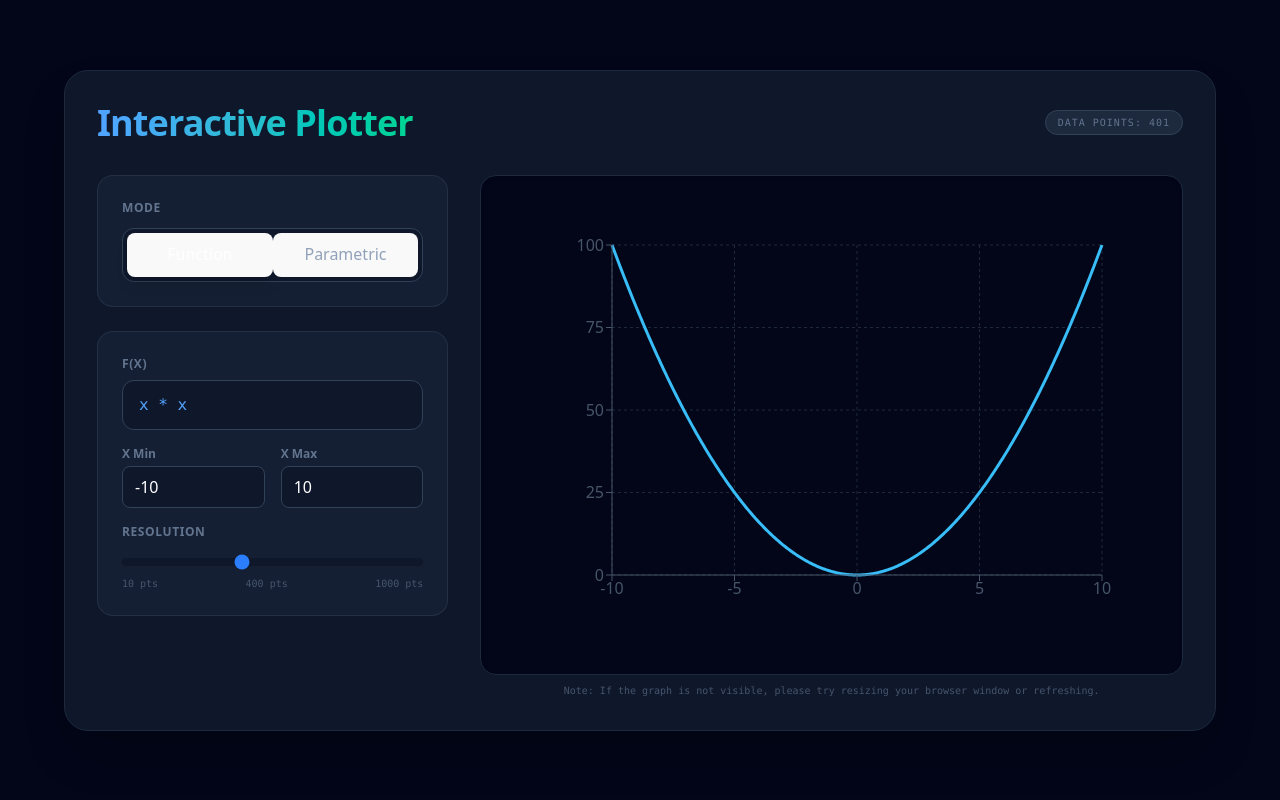
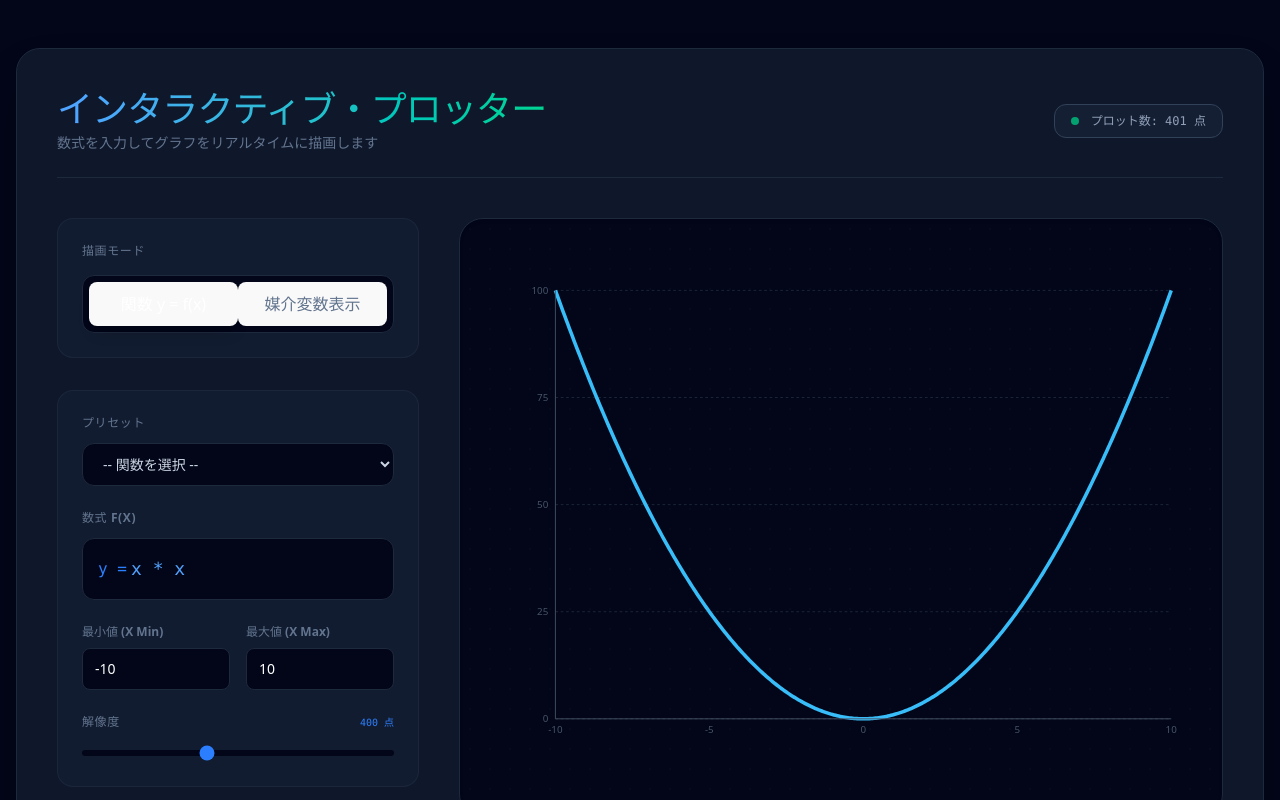
Before and after one commit to gkennie-ctrl/graph-sample, a React (Vite) app: page / in a window 1280 px wide. Shown: the top 800 px of the page. Built offline with nearby package versions, Linux system fonts and the light colour scheme.

Commit message:
UI: 日本語化、プリセット関数の追加、およびレイアウトの大幅な改善

```diff
--- a/src/components/GraphPlotter.tsx
+++ b/src/components/GraphPlotter.tsx
@@ -127,66 +127,103 @@ export const GraphPlotter: React.FC<GraphPlotterProps> = ({ width: initialWidth
         }
     }
 
+    // プリセット関数
+    const presets = [
+        { label: "二次関数 (x²)", value: "x * x" },
+        { label: "サイン波 (sin x)", value: "sin(x)" },
+        { label: "正規分布", value: "exp(-x*x/2) / sqrt(2*PI)" },
+        { label: "シグモイド関数", value: "1 / (1 + exp(-x))" },
+        { label: "減衰振動", value: "exp(-0.2*x) * cos(2*x)" },
+    ];
+
+    const parametricPresets = [
+        { label: "円", x: "3 * cos(t)", y: "3 * sin(t)" },
+        { label: "リサジュー図形", x: "3 * sin(3*t)", y: "2 * sin(2*t)" },
+        { label: "心臓形 (カージオイド)", x: "2 * cos(t) * (1 - cos(t))", y: "2 * sin(t) * (1 - cos(t))" },
+        { label: "螺旋", x: "0.5 * t * cos(t)", y: "0.5 * t * sin(t)" },
+    ];
+
     return (
-        <div className="bg-slate-900 text-white p-6 md:p-8 rounded-3xl shadow-2xl border border-slate-800 max-w-6xl mx-auto my-8 font-sans">
-            <div className="flex items-center justify-between mb-8">
+        <div className="bg-slate-900 text-white p-6 md:p-10 rounded-3xl shadow-2xl border border-slate-800 max-w-7xl mx-auto my-8 font-sans transition-all duration-500">
+            <div className="flex flex-col md:flex-row items-center justify-between mb-10 border-b border-slate-800 pb-6 gap-4">
+                <div>
                     <h2 className="text-3xl md:text-4xl font-black tracking-tight text-transparent bg-clip-text bg-linear-to-r from-blue-400 to-emerald-400">
-                    Interactive Plotter
+                        インタラクティブ・プロッター
                     </h2>
-                <div className="px-3 py-1 rounded-full bg-slate-800 border border-slate-700 text-[10px] font-mono text-slate-500 uppercase tracking-widest">
-                    Data Points: {data.length}
+                    <p className="text-slate-500 text-sm mt-1">数式を入力してグラフをリアルタイムに描画します</p>
+                </div>
+                <div className="px-4 py-2 rounded-xl bg-slate-800/50 border border-slate-700 text-xs font-mono text-slate-400 flex items-center gap-3">
+                    <span className="flex h-2 w-2 rounded-full bg-emerald-500 animate-pulse"></span>
+                    プロット数: {data.length} 点
                 </div>
             </div>
 
-            <div className="flex flex-col lg:flex-row gap-8">
-                <div className="w-full lg:w-1/3 space-y-6">
-                    <div className="bg-slate-800/50 p-6 rounded-2xl border border-slate-700/50">
-                        <label className="block text-xs font-bold uppercase tracking-wider text-slate-500 mb-3">Mode</label>
-                        <div className="flex bg-slate-900 p-1 rounded-xl border border-slate-700">
+            <div className="grid grid-cols-1 xl:grid-cols-12 gap-10">
+                <div className="xl:col-span-4 space-y-8">
+                    {/* モード切り替え */}
+                    <div className="bg-slate-800/30 p-6 rounded-2xl border border-slate-700/30">
+                        <label className="block text-xs font-bold uppercase tracking-wider text-slate-500 mb-4">描画モード</label>
+                        <div className="flex bg-slate-950 p-1.5 rounded-xl border border-slate-800">
                             <button
                                 onClick={() => setMode("normal")}
-                                className={`flex-1 py-2 px-4 rounded-lg text-sm font-bold transition-all ${mode === "normal" ? "bg-blue-600 text-white shadow-lg" : "text-slate-400 hover:text-white"}`}
+                                className={`flex-1 py-2.5 px-4 rounded-lg text-sm font-bold transition-all duration-300 ${mode === "normal" ? "bg-blue-600 text-white shadow-lg" : "text-slate-500 hover:text-white"}`}
                             >
-                                Function
+                                関数 y = f(x)
                             </button>
                             <button
                                 onClick={() => setMode("parametric")}
-                                className={`flex-1 py-2 px-4 rounded-lg text-sm font-bold transition-all ${mode === "parametric" ? "bg-blue-600 text-white shadow-lg" : "text-slate-400 hover:text-white"}`}
+                                className={`flex-1 py-2.5 px-4 rounded-lg text-sm font-bold transition-all duration-300 ${mode === "parametric" ? "bg-blue-600 text-white shadow-lg" : "text-slate-500 hover:text-white"}`}
                             >
-                                Parametric
+                                媒介変数表示
                             </button>
                         </div>
                     </div>
 
-                    <div className="bg-slate-800/50 p-6 rounded-2xl border border-slate-700/50 space-y-4">
+                    {/* 設定パネル */}
+                    <div className="bg-slate-800/30 p-6 rounded-2xl border border-slate-700/30 space-y-6">
                         {mode === "normal" ? (
                             <>
                                 <div>
-                                    <label className="block text-xs font-bold uppercase tracking-wider text-slate-500 mb-2">f(x)</label>
+                                    <label className="block text-xs font-bold uppercase tracking-wider text-slate-500 mb-3">プリセット</label>
+                                    <select
+                                        onChange={(e) => setExpression(e.target.value)}
+                                        className="w-full bg-slate-950 border border-slate-800 rounded-xl px-4 py-2.5 text-sm text-slate-300 focus:ring-2 focus:ring-blue-500 outline-none cursor-pointer"
+                                    >
+                                        <option value="">-- 関数を選択 --</option>
+                                        {presets.map((p) => (
+                                            <option key={p.label} value={p.value}>{p.label}</option>
+                                        ))}
+                                    </select>
+                                </div>
+                                <div>
+                                    <label className="block text-xs font-bold uppercase tracking-wider text-slate-500 mb-3">数式 f(x)</label>
+                                    <div className="relative group">
+                                        <span className="absolute left-4 top-1/2 -translate-y-1/2 text-blue-500 font-mono">y =</span>
                                         <input
                                             value={expression}
                                             onChange={(e) => setExpression(e.target.value)}
-                                        className="w-full bg-slate-900 border border-slate-700 rounded-xl px-4 py-3 focus:ring-2 focus:ring-blue-500 outline-none transition-all font-mono text-blue-400"
+                                            className="w-full bg-slate-950 border border-slate-800 rounded-xl pl-12 pr-4 py-4 focus:ring-2 focus:ring-blue-500 outline-none transition-all font-mono text-blue-400 text-lg"
                                             placeholder="x * x"
                                         />
                                     </div>
+                                </div>
                                 <div className="grid grid-cols-2 gap-4">
                                     <div>
-                                        <label className="block text-xs font-bold text-slate-500 mb-1">X Min</label>
+                                        <label className="block text-xs font-bold text-slate-500 mb-2">最小値 (X Min)</label>
                                         <input
                                             type="number"
                                             value={xmin}
                                             onChange={(e) => setXmin(Number(e.target.value))}
-                                            className="w-full bg-slate-900 border border-slate-700 rounded-lg px-3 py-2 focus:ring-2 focus:ring-blue-500 outline-none"
+                                            className="w-full bg-slate-950 border border-slate-800 rounded-lg px-3 py-2.5 focus:ring-2 focus:ring-blue-500 outline-none text-sm"
                                         />
                                     </div>
                                     <div>
-                                        <label className="block text-xs font-bold text-slate-500 mb-1">X Max</label>
+                                        <label className="block text-xs font-bold text-slate-500 mb-2">最大値 (X Max)</label>
                                         <input
                                             type="number"
                                             value={xmax}
                                             onChange={(e) => setXmax(Number(e.target.value))}
-                                            className="w-full bg-slate-900 border border-slate-700 rounded-lg px-3 py-2 focus:ring-2 focus:ring-blue-500 outline-none"
+                                            className="w-full bg-slate-950 border border-slate-800 rounded-lg px-3 py-2.5 focus:ring-2 focus:ring-blue-500 outline-none text-sm"
                                         />
                                     </div>
                                 </div>
@@ -194,11 +231,30 @@ export const GraphPlotter: React.FC<GraphPlotterProps> = ({ width: initialWidth
                         ) : (
                             <>
                                 <div>
+                                    <label className="block text-xs font-bold uppercase tracking-wider text-slate-500 mb-3">プリセット</label>
+                                    <select
+                                        onChange={(e) => {
+                                            const p = parametricPresets.find(pr => pr.label === e.target.value);
+                                            if (p) {
+                                                setExprX(p.x);
+                                                setExprY(p.y);
+                                            }
+                                        }}
+                                        className="w-full bg-slate-950 border border-slate-800 rounded-xl px-4 py-2.5 text-sm text-slate-300 focus:ring-2 focus:ring-blue-500 outline-none cursor-pointer"
+                                    >
+                                        <option value="">-- 図形を選択 --</option>
+                                        {parametricPresets.map((p) => (
+                                            <option key={p.label} value={p.label}>{p.label}</option>
+                                        ))}
+                                    </select>
+                                </div>
+                                <div className="space-y-4">
+                                    <div>
                                         <label className="block text-xs font-bold uppercase tracking-wider text-slate-500 mb-2">x(t)</label>
                                         <input
                                             value={exprX}
                                             onChange={(e) => setExprX(e.target.value)}
-                                        className="w-full bg-slate-900 border border-slate-700 rounded-xl px-4 py-3 focus:ring-2 focus:ring-blue-500 outline-none font-mono text-blue-400"
+                                            className="w-full bg-slate-950 border border-slate-800 rounded-xl px-4 py-3 focus:ring-2 focus:ring-blue-500 outline-none font-mono text-blue-400"
                                         />
                                     </div>
                                     <div>
@@ -206,91 +262,116 @@ export const GraphPlotter: React.FC<GraphPlotterProps> = ({ width: initialWidth
                                         <input
                                             value={exprY}
                                             onChange={(e) => setExprY(e.target.value)}
-                                        className="w-full bg-slate-900 border border-slate-700 rounded-xl px-4 py-3 focus:ring-2 focus:ring-blue-500 outline-none font-mono text-blue-400"
+                                            className="w-full bg-slate-950 border border-slate-800 rounded-xl px-4 py-3 focus:ring-2 focus:ring-blue-500 outline-none font-mono text-blue-400"
                                         />
+                                    </div>
                                 </div>
                                 <div className="grid grid-cols-2 gap-4">
                                     <div>
-                                        <label className="block text-xs font-bold text-slate-500 mb-1">T Min</label>
+                                        <label className="block text-xs font-bold text-slate-500 mb-2">開始 (T Min)</label>
                                         <input
                                             type="number"
                                             value={tmin}
                                             onChange={(e) => setTmin(Number(e.target.value))}
-                                            className="w-full bg-slate-900 border border-slate-700 rounded-lg px-3 py-2 focus:ring-2 focus:ring-blue-500 outline-none"
+                                            className="w-full bg-slate-950 border border-slate-800 rounded-lg px-3 py-2.5 focus:ring-2 focus:ring-blue-500 outline-none text-sm"
                                         />
                                     </div>
                                     <div>
-                                        <label className="block text-xs font-bold text-slate-500 mb-1">T Max</label>
+                                        <label className="block text-xs font-bold text-slate-500 mb-2">終了 (T Max)</label>
                                         <input
                                             type="number"
                                             value={tmax}
                                             onChange={(e) => setTmax(Number(e.target.value))}
-                                            className="w-full bg-slate-900 border border-slate-700 rounded-lg px-3 py-2 focus:ring-2 focus:ring-blue-500 outline-none"
+                                            className="w-full bg-slate-950 border border-slate-800 rounded-lg px-3 py-2.5 focus:ring-2 focus:ring-blue-500 outline-none text-sm"
                                         />
                                     </div>
                                 </div>
                             </>
                         )}
                         <div>
-                            <label className="block text-xs font-bold uppercase tracking-wider text-slate-500 mb-2">Resolution</label>
+                            <div className="flex items-center justify-between mb-2">
+                                <label className="block text-xs font-bold uppercase tracking-wider text-slate-500">解像度</label>
+                                <span className="text-[10px] font-mono text-blue-500">{points} 点</span>
+                            </div>
                             <input
                                 type="range"
                                 min="10"
                                 max="1000"
                                 value={points}
                                 onChange={(e) => setPoints(Number(e.target.value))}
-                                className="w-full h-2 bg-slate-900 rounded-lg appearance-none cursor-pointer accent-blue-500"
+                                className="w-full h-1.5 bg-slate-950 rounded-lg appearance-none cursor-pointer accent-blue-500 mb-1"
                             />
-                            <div className="flex justify-between text-[10px] text-slate-600 mt-1 font-mono">
-                                <span>10 pts</span>
-                                <span>{points} pts</span>
-                                <span>1000 pts</span>
-                            </div>
                         </div>
                     </div>
                 </div>
 
-                <div className="w-full lg:w-2/3">
-                    <div className="bg-slate-950 p-4 rounded-2xl border border-slate-800 h-100 md:h-125 shadow-inner flex items-center justify-center overflow-hidden">
+                {/* グラフ表示エリア */}
+                <div className="xl:col-span-8 space-y-4">
+                    <div className="bg-slate-950 p-6 rounded-3xl border border-slate-800 h-100 md:h-150 shadow-inner flex items-center justify-center overflow-hidden relative">
+                        {/* グリッド風の背景装飾 */}
+                        <div className="absolute inset-0 opacity-5 pointer-events-none"
+                             style={{backgroundImage: 'radial-gradient(#475569 1px, transparent 1px)', backgroundSize: '20px 20px'}}></div>
+
                         {data.length > 0 ? (
                             <LineChart
-                                width={initialWidth}
-                                height={initialHeight}
+                                width={800}
+                                height={550}
                                 data={data}
                                 margin={{ top: 20, right: 30, left: 20, bottom: 20 }}
                             >
-                                <CartesianGrid stroke="#1e293b" strokeDasharray="3 3" />
+                                <CartesianGrid stroke="#1e293b" strokeDasharray="3 3" vertical={false} />
                                 <XAxis
                                     dataKey="x"
                                     type="number"
                                     stroke="#475569"
+                                    fontSize={11}
+                                    tickLine={false}
                                     domain={['dataMin', 'dataMax']}
                                 />
                                 <YAxis
                                     stroke="#475569"
+                                    fontSize={11}
+                                    tickLine={false}
                                     domain={['dataMin', 'dataMax']}
                                 />
                                 <Tooltip
-                                    contentStyle={{ backgroundColor: "#0f172a", border: "1px solid #1e293b" }}
+                                    contentStyle={{
+                                        backgroundColor: "#0f172a",
+                                        border: "1px solid #334155",
+                                        borderRadius: "12px",
+                                        boxShadow: "0 10px 15px -3px rgba(0, 0, 0, 0.5)"
+                                    }}
+                                    itemStyle={{ color: "#38bdf8", fontWeight: "bold" }}
+                                    labelStyle={{ color: "#94a3b8", marginBottom: "4px" }}
+                                    formatter={(value: number) => [value.toFixed(4), "y"]}
+                                    labelFormatter={(label: number) => `x: ${label.toFixed(4)}`}
                                 />
                                 <Line
                                     type="monotone"
                                     dataKey="y"
                                     stroke="#38bdf8"
-                                    strokeWidth={3}
+                                    strokeWidth={4}
                                     dot={false}
-                                    isAnimationActive={false}
+                                    isAnimationActive={true}
+                                    animationDuration={1000}
                                 />
                             </LineChart>
                         ) : (
-                            <div className="text-slate-500 font-mono text-sm animate-pulse">
-                                Calculating coordinates...
+                            <div className="flex flex-col items-center gap-4 text-slate-600">
+                                <div className="w-12 h-12 border-4 border-slate-800 border-t-blue-500 rounded-full animate-spin"></div>
+                                <div className="font-mono text-sm">計算中...</div>
                             </div>
                         )}
                     </div>
-                    <p className="text-[10px] text-slate-600 mt-2 text-center font-mono">
-                        Note: If the graph is not visible, please try resizing your browser window or refreshing.
-                    </p>
+                    <div className="flex items-center justify-center gap-6 text-[10px] font-medium text-slate-500 uppercase tracking-widest bg-slate-800/10 py-3 rounded-xl border border-slate-800/30">
+                        <div className="flex items-center gap-2">
+                            <span className="w-2 h-2 rounded-full bg-blue-500"></span>
+                            y = f(x) 軌跡
+                        </div>
+                        <div className="flex items-center gap-2 text-slate-600">
+                            マウスオーバーで詳細表示
+                        </div>
+                    </div>
                 </div>
             </div>
         </div>
```
Lines whose indentation alone changed are shown as unchanged.
